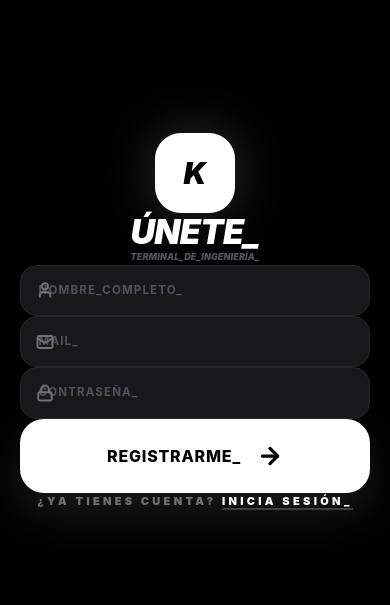
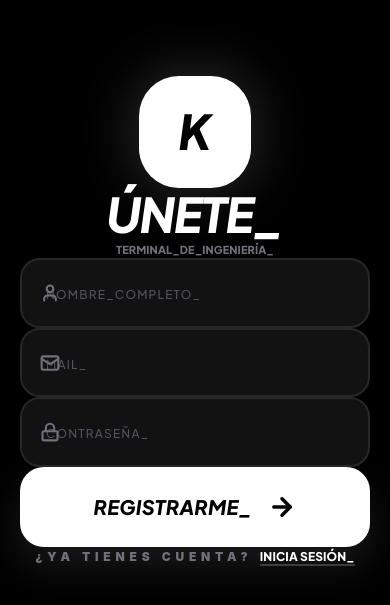
Before and after one commit to ekbfjefbfb/kiis, a React (Vite) app: page /register in a window 390 px wide. Shown: the part 101-706 px from the top of the page. Built offline with nearby package versions, Linux system fonts and the light colour scheme; no server answers.

Commit message:
style: final brutalist hierarchy - massive buttons, refined typography and ultimate mobile breathing space

```diff
--- a/src/app/pages/Dashboard.tsx
+++ b/src/app/pages/Dashboard.tsx
@@ -41,21 +41,21 @@ export default function Dashboard() {
       <main className="flex-1 overflow-y-auto scrollbar-hide py-10">
         <div className="mobile-container space-y-16">
           {/* Main Action - Centered & Massive Impact */}
-          <section className="mb-10">
+          <section className="mb-14">
             <button
               onClick={() => navigate("/live")}
-              className="w-full bg-white text-black p-10 rounded-[40px] flex items-center justify-between group active:scale-[0.96] transition-all shadow-[0_20px_60px_rgba(255,255,255,0.15)] border-none"
+              className="w-full bg-white text-black p-10 rounded-[48px] flex items-center justify-between group active:scale-[0.96] transition-all shadow-[0_30px_100px_rgba(255,255,255,0.15)] border-none"
             >
-              <div className="flex items-center gap-8">
-                <div className="w-16 h-16 rounded-[24px] bg-black flex items-center justify-center shadow-2xl">
-                  <Mic size={32} className="text-white" />
+              <div className="flex items-center gap-10">
+                <div className="w-20 h-20 rounded-[28px] bg-black flex items-center justify-center shadow-2xl">
+                  <Mic size={40} className="text-white" />
                 </div>
-                <div className="text-left space-y-1">
-                  <h2 className="text-2xl font-black uppercase tracking-tight leading-none">Grabar_Ahora_</h2>
-                  <p className="text-xs font-bold text-zinc-500 uppercase tracking-widest">IA_Realtime_Engine_</p>
+                <div className="text-left space-y-2">
+                  <h2 className="text-3xl font-black italic uppercase tracking-tighter leading-none text-black">Grabar_Ahora_</h2>
+                  <p className="text-[11px] font-black text-zinc-500 uppercase tracking-[0.4em]">IA_Realtime_Engine_</p>
                 </div>
               </div>
-              <ChevronRight size={32} strokeWidth={3} className="opacity-10 group-hover:opacity-100 transition-opacity" />
+              <ChevronRight size={40} strokeWidth={3} className="text-black/10 group-hover:text-black transition-colors" />
             </button>
           </section>
 
--- a/src/app/pages/RegisterPage.tsx
+++ b/src/app/pages/RegisterPage.tsx
@@ -16,46 +16,46 @@ export default function RegisterPage() {
   };
 
   return (
-    <div className="min-h-[100dvh] w-full bg-black text-white font-sans flex flex-col items-center justify-center" style={{ backgroundColor: '#000000' }}>
-      <main className="mobile-container flex-1 justify-center space-y-12 py-10">
+    <div className="min-h-[100dvh] w-full bg-black text-white font-sans flex flex-col items-center justify-center py-12">
+      <main className="mobile-container flex-1 justify-center space-y-16">
         {/* Branding Centrado - Apple Style */}
-        <div className="flex flex-col items-center space-y-6">
-          <div className="w-20 h-20 bg-white rounded-[26px] flex items-center justify-center shadow-[0_0_50px_rgba(255,255,255,0.18)]">
-            <span className="text-black text-3xl font-black italic">K</span>
+        <div className="flex flex-col items-center space-y-10">
+          <div className="w-28 h-28 bg-white rounded-[40px] flex items-center justify-center shadow-[0_0_60px_rgba(255,255,255,0.2)]">
+            <span className="text-black text-5xl font-black italic">K</span>
           </div>
-          <div className="text-center space-y-2">
-            <h1 className="text-[34px] font-black uppercase italic tracking-tighter text-white">Únete_</h1>
-            <p className="text-[9px] font-black text-zinc-600 uppercase tracking-[0.4em] italic">Terminal_de_Ingeniería_</p>
+          <div className="text-center space-y-3">
+            <h1 className="text-5xl font-black uppercase italic tracking-tighter text-white">Únete_</h1>
+            <p className="text-[11px] font-black text-zinc-500 uppercase tracking-[0.5em]">Terminal_de_Ingeniería_</p>
           </div>
         </div>
 
         {/* Formulario Estructurado y Centrado */}
-        <form onSubmit={handleSubmit} className="w-full space-y-6">
-          <div className="space-y-4 mb-8">
+        <form onSubmit={handleSubmit} className="w-full space-y-8">
+          <div className="space-y-5 mb-12">
             <div className="relative group">
-              <User className="absolute left-4 top-1/2 -translate-y-1/2 text-zinc-500 transition-colors group-focus-within:text-white" size={18} strokeWidth={2.5} />
+              <User className="absolute left-5 top-1/2 -translate-y-1/2 text-zinc-500 transition-colors group-focus-within:text-white" size={20} strokeWidth={2.5} />
               <input
                 type="text"
                 placeholder="NOMBRE_COMPLETO_"
-                className="w-full bg-zinc-900/50 border-2 border-zinc-800 rounded-2xl py-4 pl-12 pr-4 text-white placeholder:text-zinc-600 focus:outline-none focus:border-white transition-all font-bold tracking-tight"
+                className="w-full bg-[#121212] border-2 border-zinc-800 rounded-3xl py-6 pl-14 pr-6 text-white placeholder:text-zinc-600 focus:outline-none focus:border-white transition-all font-bold tracking-tight text-lg"
                 required
               />
             </div>
             <div className="relative group">
-              <Mail className="absolute left-4 top-1/2 -translate-y-1/2 text-zinc-500 transition-colors group-focus-within:text-white" size={18} strokeWidth={2.5} />
+              <Mail className="absolute left-5 top-1/2 -translate-y-1/2 text-zinc-500 transition-colors group-focus-within:text-white" size={20} strokeWidth={2.5} />
               <input
                 type="email"
                 placeholder="MAIL_"
-                className="w-full bg-zinc-900/50 border-2 border-zinc-800 rounded-2xl py-4 pl-12 pr-4 text-white placeholder:text-zinc-600 focus:outline-none focus:border-white transition-all font-bold tracking-tight"
+                className="w-full bg-[#121212] border-2 border-zinc-800 rounded-3xl py-6 pl-14 pr-6 text-white placeholder:text-zinc-600 focus:outline-none focus:border-white transition-all font-bold tracking-tight text-lg"
                 required
               />
             </div>
             <div className="relative group">
-              <Lock className="absolute left-4 top-1/2 -translate-y-1/2 text-zinc-500 transition-colors group-focus-within:text-white" size={18} strokeWidth={2.5} />
+              <Lock className="absolute left-5 top-1/2 -translate-y-1/2 text-zinc-500 transition-colors group-focus-within:text-white" size={20} strokeWidth={2.5} />
               <input
                 type="password"
                 placeholder="CONTRASEÑA_"
-                className="w-full bg-zinc-900/50 border-2 border-zinc-800 rounded-2xl py-4 pl-12 pr-4 text-white placeholder:text-zinc-600 focus:outline-none focus:border-white transition-all font-bold tracking-tight"
+                className="w-full bg-[#121212] border-2 border-zinc-800 rounded-3xl py-6 pl-14 pr-6 text-white placeholder:text-zinc-600 focus:outline-none focus:border-white transition-all font-bold tracking-tight text-lg"
                 required
               />
             </div>
@@ -64,12 +64,12 @@ export default function RegisterPage() {
           <button
             disabled={loading}
             type="submit"
-            className="btn-massive w-full bg-white text-black shadow-2xl mt-4"
+            className="btn-massive w-full bg-white text-black shadow-2xl mt-6"
           >
             {loading ? <Loader2 className="animate-spin" /> : (
               <>
-                <span>Registrarme_</span>
-                <ArrowRight size={26} strokeWidth={3} />
+                <span className="text-xl italic font-black tracking-tighter">REGISTRARME_</span>
+                <ArrowRight size={28} strokeWidth={3} />
               </>
             )}
           </button>
@@ -78,7 +78,7 @@ export default function RegisterPage() {
         {/* Footer Link */}
         <button
           onClick={() => navigate("/login")}
-          className="w-full text-center py-4 text-[11px] font-black uppercase tracking-[0.3em] text-zinc-500 active:text-white transition-colors"
+          className="w-full text-center py-6 text-[12px] font-black uppercase tracking-[0.4em] text-zinc-500 active:text-white transition-colors"
         >
           ¿Ya tienes cuenta? <span className="text-white border-b-2 border-white/20 pb-1">Inicia Sesión_</span>
         </button>
--- a/src/styles/theme.css
+++ b/src/styles/theme.css
@@ -75,6 +75,7 @@ html, body {
   font-size: 1rem;
   border: none;
   box-shadow: 0 20px 40px rgba(255, 255, 255, 0.1);
+  cursor: pointer;
 }
 
 .btn-massive:active {
@@ -82,41 +83,46 @@ html, body {
   box-shadow: 0 10px 20px rgba(255, 255, 255, 0.05);
 }
 
-/* Typography for Eye Comfort */
-h1, h2, h3 {
-  letter-spacing: -0.02em;
+/* Typography for Eye Comfort - Plus Jakarta Sans */
+h1, h2, h3, h4, h5, h6 {
+  font-family: 'Plus Jakarta Sans', sans-serif !important;
+  letter-spacing: -0.03em;
   line-height: 1.1;
+  font-weight: 800;
 }
 
-p {
+p, span, label, input {
+  font-family: 'Plus Jakarta Sans', sans-serif !important;
   line-height: 1.6;
   letter-spacing: 0.01em;
 }
 
-/* Brutalist Inputs */
+/* Brutalist Inputs - Premium Touch */
 input {
-  background-color: #18181b !important;
-  border: 1px solid #27272a !important;
-  border-radius: 1.05rem !important;
-  padding: 1rem 1.1rem !important;
+  background-color: #121212 !important;
+  border: 2px solid #27272a !important;
+  border-radius: 1.25rem !important;
+  padding: 1.25rem 1.5rem !important;
   color: #ffffff !important;
-  font-weight: 700 !important;
-  text-transform: uppercase !important;
-  letter-spacing: 0.1em !important;
-  font-size: 0.72rem !important;
-  transition: all 0.2s ease !important;
+  font-weight: 600 !important;
+  font-size: 1rem !important;
+  transition: all 0.2s cubic-bezier(0.4, 0, 0.2, 1) !important;
   width: 100%;
-}
-
-input::placeholder {
-  color: #52525b !important;
-  opacity: 1 !important;
 }
 
 input:focus {
   border-color: #ffffff !important;
   background-color: #18181b !important;
   outline: none !important;
+  box-shadow: 0 0 0 4px rgba(255, 255, 255, 0.05) !important;
+}
+
+input::placeholder {
+  color: #52525b !important;
+  font-weight: 500 !important;
+  text-transform: uppercase;
+  letter-spacing: 0.1em;
+  font-size: 0.75rem;
 }
 
 /* Scrollbar reset */
```
Also changed, not shown: src/app/pages/LoginPage.tsx (+18 -18 lines), src/app/pages/Onboarding.tsx (+18 -16 lines).
